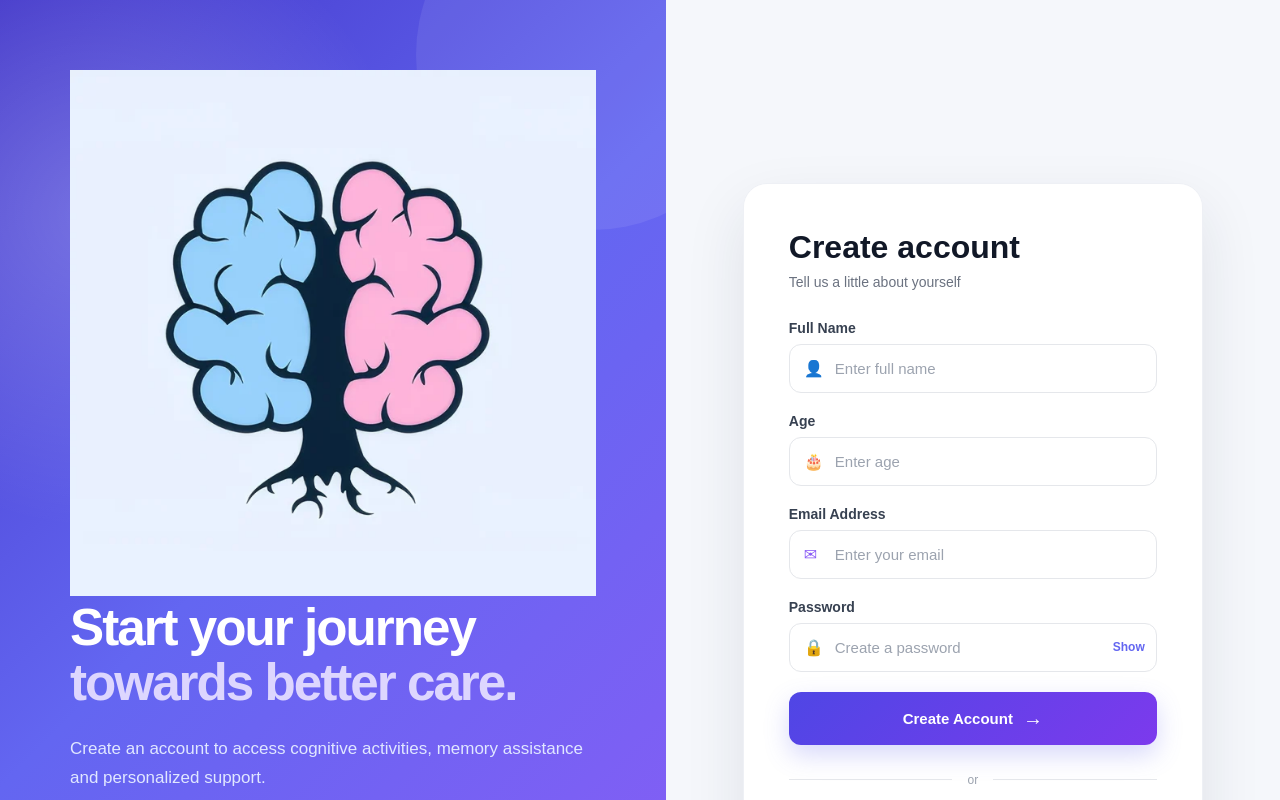
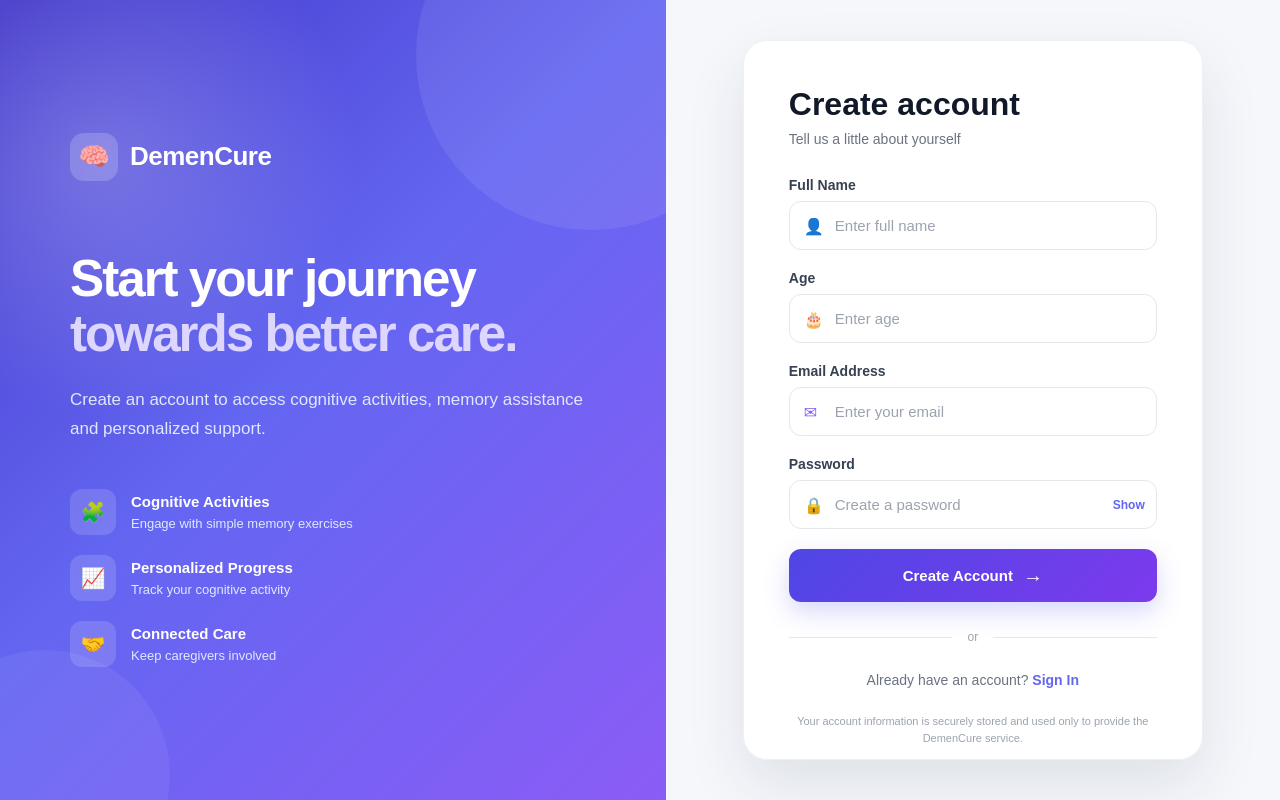
Before and after one commit to ShamikDas-Dev/DemenCure, a website built with Vite: page register.html in a window 1280 px wide. Shown: the top 800 px of the page. Built offline with nearby package versions, Linux system fonts and the light colour scheme; no server answers.

Commit message:
Replace logo image with text representation in registration page

```diff
--- a/register.html
+++ b/register.html
@@ -19,9 +19,10 @@
 
             <div class="welcome-content">
 
-                    <div class="logo-icon">
-                        <img src="images/logo.png" alt="DemenCure Logo">
-                    </div>
+                <div class="logo">
+                    <span>🧠</span>
+                    <h1>DemenCure</h1>
+                </div>
 
                 <h2>
                     Start your journey<br>
```
